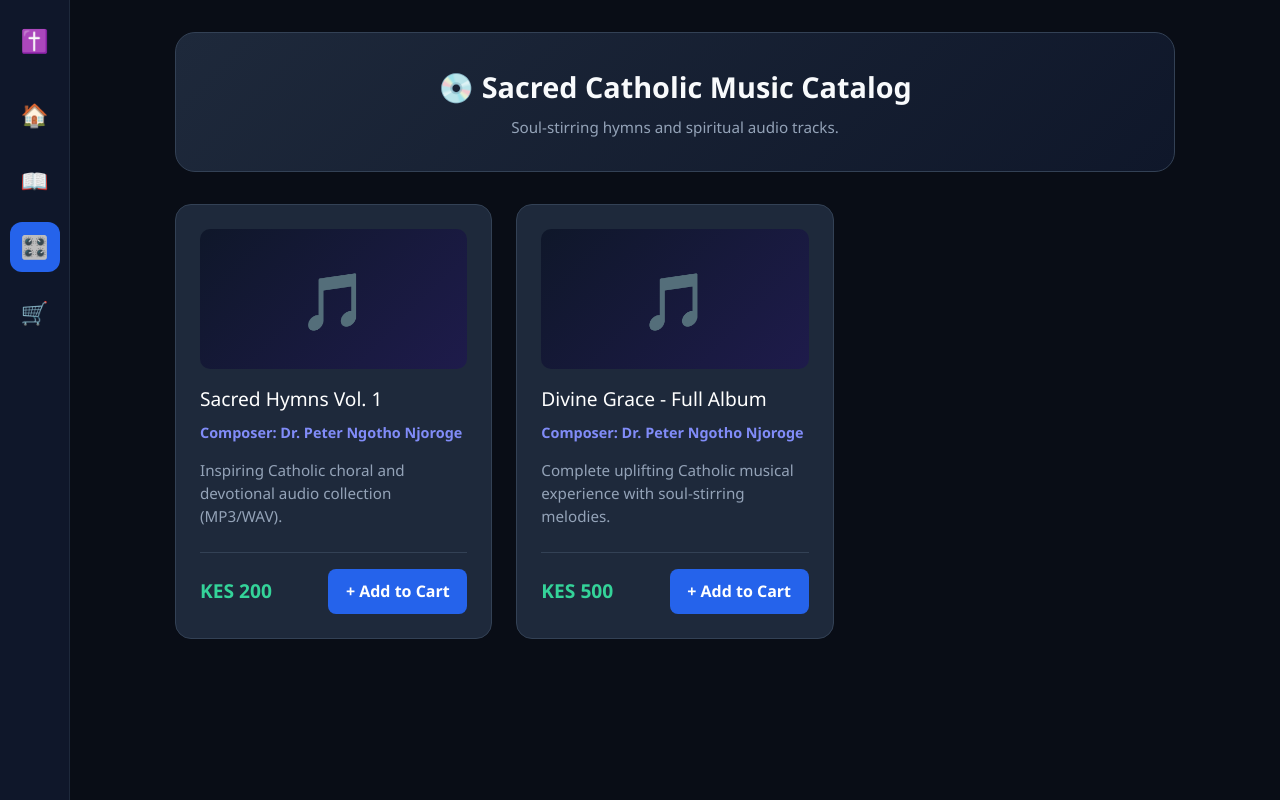
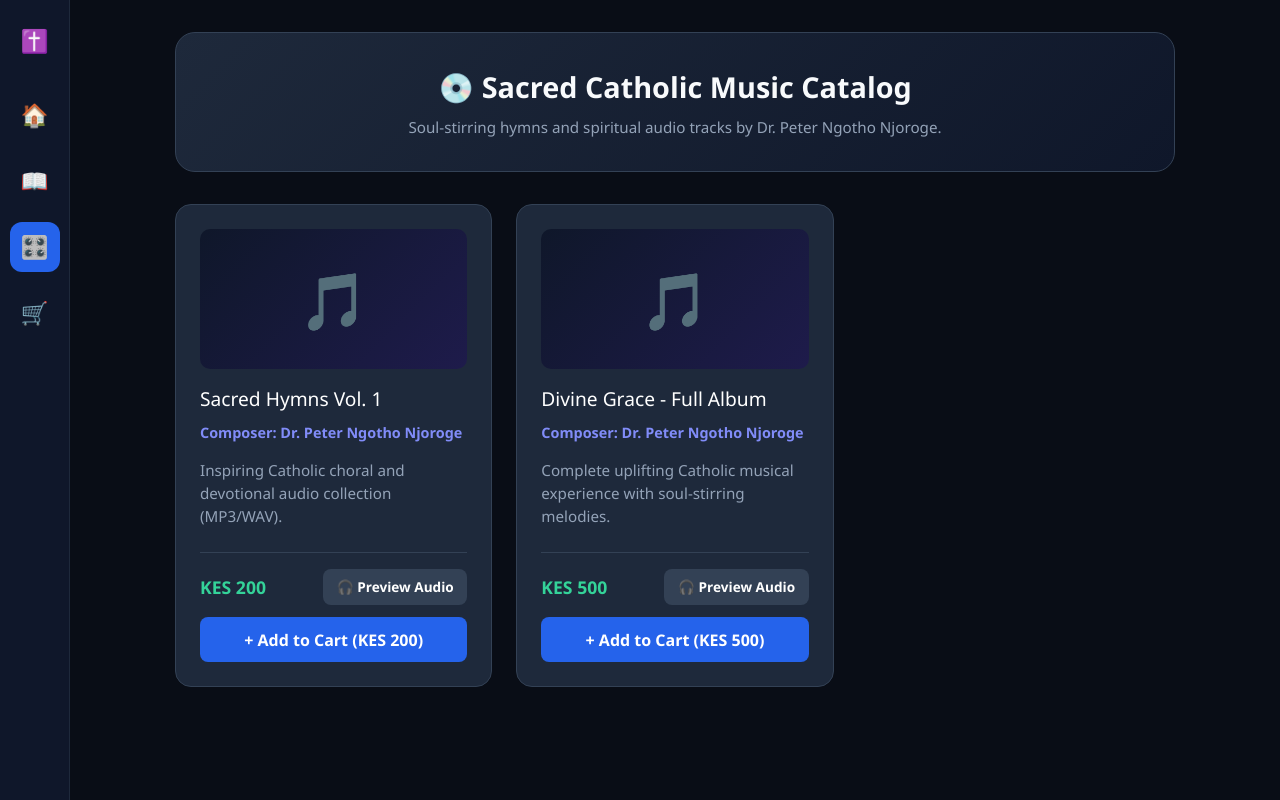
Before and after one commit to mmaxwel1348-coder/luminous-books, a Next.js app: page / in a window 1280 px wide. Both pictures are taken after a click on the button "🎛️". Built offline with nearby package versions, Linux system fonts and the light colour scheme.

Commit message:
Update index.js

```diff
--- a/pages/index.js
+++ b/pages/index.js
@@ -13,9 +13,13 @@ export default function Storefront() {
   const [paymentSuccess, setPaymentSuccess] = useState(false);
   const [mpesaReceiveNumber, setMpesaReceiveNumber] = useState('0712345678');
 
-  // Reader Modal State
+  // Reader Modal State (Books)
   const [selectedBook, setSelectedBook] = useState(null);
   const [isFullBookUnlocked, setIsFullBookUnlocked] = useState(false);
+
+  // Music Player Modal State
+  const [selectedSong, setSelectedSong] = useState(null);
+  const [isFullSongUnlocked, setIsFullSongUnlocked] = useState(false);
 
   const defaultBooks = [
     {
@@ -28,16 +32,32 @@ export default function Storefront() {
     }
   ];
 
-  const musicTracks = [
-    { id: 'm1', title: 'Sacred Hymns Vol. 1', artist: 'Dr. Peter Ngotho Njoroge', price: '200', description: 'Inspiring Catholic choral and devotional audio collection (MP3/WAV).' },
-    { id: 'm2', title: 'Divine Grace - Full Album', artist: 'Dr. Peter Ngotho Njoroge', price: '500', description: 'Complete uplifting Catholic musical experience with soul-stirring melodies.' },
+  const defaultSongs = [
+    {
+      id: 'm1',
+      title: 'Sacred Hymns Vol. 1',
+      artist: 'Dr. Peter Ngotho Njoroge',
+      price: '200',
+      description: 'Inspiring Catholic choral and devotional audio collection (MP3/WAV).',
+      previewAudio: 'https://www.soundhelix.com/examples/mp3/SoundHelix-Song-1.mp3',
+      fullAudio: 'https://www.soundhelix.com/examples/mp3/SoundHelix-Song-1.mp3'
+    },
+    {
+      id: 'm2',
+      title: 'Divine Grace - Full Album',
+      artist: 'Dr. Peter Ngotho Njoroge',
+      price: '500',
+      description: 'Complete uplifting Catholic musical experience with soul-stirring melodies.',
+      previewAudio: 'https://www.soundhelix.com/examples/mp3/SoundHelix-Song-2.mp3',
+      fullAudio: 'https://www.soundhelix.com/examples/mp3/SoundHelix-Song-2.mp3'
+    },
   ];
 
   useEffect(() => {
     try {
       const localBooks = JSON.parse(localStorage.getItem('luminiousbooks_local_catalog') || '[]');
-      const combined = localBooks.length > 0 ? [...localBooks, ...defaultBooks] : defaultBooks;
-      setBooks(combined);
+      const combinedBooks = localBooks.length > 0 ? [...localBooks, ...defaultBooks] : defaultBooks;
+      setBooks(combinedBooks);
 
       const savedPhone = localStorage.getItem('luminiousbooks_mpesa_phone');
       if (savedPhone) {
@@ -71,6 +91,7 @@ export default function Storefront() {
       setPaying(false);
       setPaymentSuccess(true);
       setIsFullBookUnlocked(true);
+      setIsFullSongUnlocked(true);
 
       try {
         const savedSales = localStorage.getItem('luminiousbooks_sales');
@@ -111,7 +132,7 @@ export default function Storefront() {
   } catch (e) {
     localSongs = [];
   }
-  const allSongs = [...localSongs, ...musicTracks];
+  const allSongs = localSongs.length > 0 ? [...localSongs, ...defaultSongs] : defaultSongs;
 
   return (
     <div style={{ display: 'flex', flexDirection: 'column', minHeight: '100vh', width: '100vw', backgroundColor: '#090d16', color: '#f8fafc', fontFamily: 'Segoe UI, sans-serif', margin: 0, padding: 0, overflowX: 'hidden', boxSizing: 'border-box' }}>
@@ -121,9 +142,7 @@ export default function Storefront() {
       </Head>
 
       <style jsx global>{`
-        *, *::before, *::after {
-          box-sizing: border-box;
-        }
+        *, *::before, *::after { box-sizing: border-box; }
         html, body {
           margin: 0 !important;
           padding: 0 !important;
@@ -145,15 +164,15 @@ export default function Storefront() {
       `}</style>
 
       {/* Mobile Top Header */}
-      <header className="mobile-header" style={{ position: 'sticky', top: 0, zIndex: 100, backgroundColor: '#0f172a', borderBottom: '1px solid #1e293b', padding: '0.75rem 1rem', justifyContent: 'space-between', alignItems: 'center', boxSizing: 'border-box' }}>
+      <header className="mobile-header" style={{ position: 'sticky', top: 0, zIndex: 100, backgroundColor: '#0f172a', borderBottom: '1px solid #1e293b', padding: '0.75rem 1rem', justifyContent: 'space-between', alignItems: 'center' }}>
         <div style={{ display: 'flex', alignItems: 'center', gap: '8px', fontWeight: 'bold', fontSize: '1.1rem', color: '#38bdf8' }}>
           <span>✝️</span> Dr. Ngotho
         </div>
         <div style={{ display: 'flex', gap: '6px' }}>
-          <button onClick={() => setActiveCategory('home')} style={{ padding: '0.5rem 0.65rem', borderRadius: '8px', border: 'none', backgroundColor: activeCategory === 'home' ? '#2563eb' : '#1e293b', color: '#fff', fontSize: '0.95rem', cursor: 'pointer' }}>🏠</button>
-          <button onClick={() => setActiveCategory('books')} style={{ padding: '0.5rem 0.65rem', borderRadius: '8px', border: 'none', backgroundColor: activeCategory === 'books' ? '#2563eb' : '#1e293b', color: '#fff', fontSize: '0.95rem', cursor: 'pointer' }}>📖</button>
-          <button onClick={() => setActiveCategory('music')} style={{ padding: '0.5rem 0.65rem', borderRadius: '8px', border: 'none', backgroundColor: activeCategory === 'music' ? '#2563eb' : '#1e293b', color: '#fff', fontSize: '0.95rem', cursor: 'pointer' }}>🎛️</button>
-          <button onClick={() => setActiveCategory('cart')} style={{ padding: '0.5rem 0.65rem', borderRadius: '8px', border: 'none', backgroundColor: activeCategory === 'cart' ? '#2563eb' : '#1e293b', color: '#fff', fontSize: '0.95rem', cursor: 'pointer', position: 'relative' }}>
+          <button onClick={() => setActiveCategory('home')} style={{ padding: '0.5rem 0.65rem', borderRadius: '8px', border: 'none', backgroundColor: activeCategory === 'home' ? '#2563eb' : '#1e293b', color: '#fff', cursor: 'pointer' }}>🏠</button>
+          <button onClick={() => setActiveCategory('books')} style={{ padding: '0.5rem 0.65rem', borderRadius: '8px', border: 'none', backgroundColor: activeCategory === 'books' ? '#2563eb' : '#1e293b', color: '#fff', cursor: 'pointer' }}>📖</button>
+          <button onClick={() => setActiveCategory('music')} style={{ padding: '0.5rem 0.65rem', borderRadius: '8px', border: 'none', backgroundColor: activeCategory === 'music' ? '#2563eb' : '#1e293b', color: '#fff', cursor: 'pointer' }}>🎛️</button>
+          <button onClick={() => setActiveCategory('cart')} style={{ padding: '0.5rem 0.65rem', borderRadius: '8px', border: 'none', backgroundColor: activeCategory === 'cart' ? '#2563eb' : '#1e293b', color: '#fff', cursor: 'pointer', position: 'relative' }}>
             🛒
             {cart.length > 0 && <span style={{ position: 'absolute', top: '2px', right: '2px', backgroundColor: '#ef4444', color: 'white', borderRadius: '50%', padding: '1px 5px', fontSize: '0.65rem', fontWeight: 'bold' }}>{cart.length}</span>}
           </button>
@@ -161,7 +180,7 @@ export default function Storefront() {
       </header>
 
       {/* Desktop Sidebar */}
-      <aside className="desktop-sidebar" style={{ width: '70px', backgroundColor: '#0f172a', borderRight: '1px solid #1e293b', padding: '1.5rem 0', flexDirection: 'column', alignItems: 'center', gap: '1rem', flexShrink: 0, position: 'fixed', top: 0, left: 0, bottom: 0, height: '100vh', zIndex: 100, boxSizing: 'border-box' }}>
+      <aside className="desktop-sidebar" style={{ width: '70px', backgroundColor: '#0f172a', borderRight: '1px solid #1e293b', padding: '1.5rem 0', flexDirection: 'column', alignItems: 'center', gap: '1rem', flexShrink: 0, position: 'fixed', top: 0, left: 0, bottom: 0, height: '100vh', zIndex: 100 }}>
         <div style={{ fontSize: '1.4rem', marginBottom: '1rem' }}>✝️</div>
         <button title="Home & About Author" onClick={() => setActiveCategory('home')} style={{ display: 'flex', alignItems: 'center', justifyContent: 'center', width: '50px', height: '50px', borderRadius: '12px', border: 'none', backgroundColor: activeCategory === 'home' ? '#2563eb' : 'transparent', color: '#fff', fontSize: '1.4rem', cursor: 'pointer' }}>🏠</button>
         <button title="Catholic Books Store" onClick={() => setActiveCategory('books')} style={{ display: 'flex', alignItems: 'center', justifyContent: 'center', width: '50px', height: '50px', borderRadius: '12px', border: 'none', backgroundColor: activeCategory === 'books' ? '#2563eb' : 'transparent', color: '#fff', fontSize: '1.4rem', cursor: 'pointer' }}>📖</button>
@@ -173,12 +192,12 @@ export default function Storefront() {
       </aside>
 
       {/* Main Content */}
-      <main className="main-content" style={{ flex: 1, boxSizing: 'border-box', minWidth: 0, paddingBottom: '6rem' }}>
+      <main className="main-content" style={{ flex: 1, paddingBottom: '6rem' }}>
 
         {/* HOME VIEW */}
         {activeCategory === 'home' && (
           <div style={{ maxWidth: '900px', margin: '0 auto' }}>
-            <div style={{ background: 'linear-gradient(135deg, #1e293b, #0f172a, #1e1b4b)', border: '1px solid #334155', borderRadius: '24px', padding: '3.5rem 2rem', textAlign: 'center', marginBottom: '2.5rem', boxShadow: '0 20px 25px -5px rgba(0, 0, 0, 0.3)' }}>
+            <div style={{ background: 'linear-gradient(135deg, #1e293b, #0f172a, #1e1b4b)', border: '1px solid #334155', borderRadius: '24px', padding: '3.5rem 2rem', textAlign: 'center', marginBottom: '2.5rem' }}>
               <span style={{ fontSize: '4rem' }}>🕊️</span>
               <h1 style={{ fontSize: '2.8rem', margin: '1rem 0 0.5rem 0', fontWeight: '800', color: '#fff' }}>Luminous Ministries & Bookstore</h1>
               <p style={{ color: '#38bdf8', fontSize: '1.3rem', fontWeight: '600', margin: 0 }}>Extraordinary Catholic Literature & Sacred Compositions by Dr. Peter Ngotho Njoroge</p>
@@ -253,7 +272,7 @@ export default function Storefront() {
           <div style={{ maxWidth: '1000px', margin: '0 auto' }}>
             <div style={{ background: 'linear-gradient(135deg, #1e293b, #0f172a)', border: '1px solid #334155', borderRadius: '20px', padding: '2rem 1.25rem', marginBottom: '2rem', textAlign: 'center' }}>
               <h2 style={{ fontSize: '1.8rem', margin: '0 0 0.5rem 0', fontWeight: '800' }}>💿 Sacred Catholic Music Catalog</h2>
-              <p style={{ color: '#94a3b8', fontSize: '0.95rem', marginBottom: 0 }}>Soul-stirring hymns and spiritual audio tracks.</p>
+              <p style={{ color: '#94a3b8', fontSize: '0.95rem', marginBottom: 0 }}>Soul-stirring hymns and spiritual audio tracks by Dr. Peter Ngotho Njoroge.</p>
             </div>
 
             <div style={{ display: 'grid', gridTemplateColumns: 'repeat(auto-fill, minmax(260px, 1fr))', gap: '1.5rem' }}>
@@ -265,10 +284,22 @@ export default function Storefront() {
                     <p style={{ color: '#818cf8', margin: '0 0 1rem 0', fontSize: '0.9rem', fontWeight: '600' }}>Composer: {track.artist || 'Dr. Peter Ngotho Njoroge'}</p>
                     <p style={{ color: '#94a3b8', fontSize: '0.95rem', lineHeight: '1.5' }}>{track.description}</p>
                   </div>
-                  <div style={{ marginTop: '1.5rem', display: 'flex', justifyContent: 'space-between', alignItems: 'center', paddingTop: '1rem', borderTop: '1px solid #334155' }}>
-                    <span style={{ fontSize: '1.2rem', fontWeight: 'bold', color: '#34d399' }}>KES {track.price}</span>
-                    <button onClick={() => addToCart(track)} style={{ backgroundColor: '#2563eb', color: '#fff', padding: '0.65rem 1.1rem', border: 'none', borderRadius: '8px', cursor: 'pointer', fontWeight: 'bold' }}>
-                      + Add to Cart
+
+                  <div style={{ marginTop: '1.5rem', display: 'flex', flexDirection: 'column', gap: '0.75rem', paddingTop: '1rem', borderTop: '1px solid #334155' }}>
+                    <div style={{ display: 'flex', justifyContent: 'space-between', alignItems: 'center' }}>
+                      <span style={{ fontSize: '1.1rem', fontWeight: 'bold', color: '#34d399' }}>KES {track.price}</span>
+                      <button
+                        onClick={() => setSelectedSong(track)}
+                        style={{ backgroundColor: '#334155', color: '#fff', padding: '0.5rem 0.85rem', border: 'none', borderRadius: '8px', cursor: 'pointer', fontSize: '0.85rem', fontWeight: '600' }}
+                      >
+                        🎧 Preview Audio
+                      </button>
+                    </div>
+                    <button
+                      onClick={() => addToCart(track)}
+                      style={{ backgroundColor: '#2563eb', color: '#fff', padding: '0.65rem 1rem', border: 'none', borderRadius: '8px', cursor: 'pointer', fontWeight: 'bold', width: '100%' }}
+                    >
+                      + Add to Cart (KES {track.price})
                     </button>
                   </div>
                 </div>
@@ -312,8 +343,7 @@ export default function Storefront() {
       {/* BOOK READER MODAL */}
       {selectedBook && (
         <div style={{ position: 'fixed', inset: 0, backgroundColor: 'rgba(0,0,0,0.85)', display: 'flex', alignItems: 'center', justifyContent: 'center', zIndex: 1100, backdropFilter: 'blur(5px)', padding: '1rem' }}>
-          <div style={{ backgroundColor: '#1e293b', border: '1px solid #475569', borderRadius: '20px', padding: '2rem', width: '100%', maxWidth: '650px', maxHeight: '90vh', display: 'flex', flexDirection: 'column', boxSizing: 'border-box' }}>
-
+          <div style={{ backgroundColor: '#1e293b', border: '1px solid #475569', borderRadius: '20px', padding: '2rem', width: '100%', maxWidth: '650px', maxHeight: '90vh', display: 'flex', flexDirection: 'column' }}>
             <div style={{ display: 'flex', justifyContent: 'space-between', alignItems: 'center', marginBottom: '1rem', borderBottom: '1px solid #334155', paddingBottom: '0.75rem' }}>
               <div>
                 <span style={{ fontSize: '0.75rem', color: '#38bdf8', textTransform: 'uppercase', letterSpacing: '1px', fontWeight: 'bold' }}>
@@ -356,11 +386,67 @@ export default function Storefront() {
               )}
             </div>
 
-            <button
-              onClick={() => setSelectedBook(null)}
-              style={{ padding: '0.75rem', backgroundColor: '#334155', color: '#fff', border: 'none', borderRadius: '8px', fontWeight: 'bold', cursor: 'pointer' }}
-            >
+            <button onClick={() => setSelectedBook(null)} style={{ padding: '0.75rem', backgroundColor: '#334155', color: '#fff', border: 'none', borderRadius: '8px', fontWeight: 'bold', cursor: 'pointer' }}>
               Close Reader
+            </button>
+          </div>
+        </div>
+      )}
+
+      {/* MUSIC PLAYER / PREVIEW MODAL */}
+      {selectedSong && (
+        <div style={{ position: 'fixed', inset: 0, backgroundColor: 'rgba(0,0,0,0.85)', display: 'flex', alignItems: 'center', justifyContent: 'center', zIndex: 1100, backdropFilter: 'blur(5px)', padding: '1rem' }}>
+          <div style={{ backgroundColor: '#1e293b', border: '1px solid #475569', borderRadius: '20px', padding: '2rem', width: '100%', maxWidth: '500px', display: 'flex', flexDirection: 'column' }}>
+            <div style={{ display: 'flex', justifyContent: 'space-between', alignItems: 'center', marginBottom: '1rem', borderBottom: '1px solid #334155', paddingBottom: '0.75rem' }}>
+              <div>
+                <span style={{ fontSize: '0.75rem', color: '#38bdf8', textTransform: 'uppercase', letterSpacing: '1px', fontWeight: 'bold' }}>
+                  {isFullSongUnlocked ? '🔓 Full Audio Unlocked' : '🎧 Audio Preview'}
+                </span>
+                <h3 style={{ margin: '0.2rem 0 0 0', fontSize: '1.3rem', color: '#fff' }}>{selectedSong.title}</h3>
+              </div>
+              <button onClick={() => setSelectedSong(null)} style={{ background: 'none', border: 'none', color: '#94a3b8', fontSize: '1.6rem', cursor: 'pointer' }}>&times;</button>
+            </div>
+
+            <div style={{ marginBottom: '1.5rem' }}>
+              <p style={{ color: '#cbd5e1', fontSize: '0.95rem', marginBottom: '1rem' }}>{selectedSong.description}</p>
+
+              {!isFullSongUnlocked ? (
+                <div>
+                  <div style={{ backgroundColor: '#0f172a', padding: '1rem', borderRadius: '12px', border: '1px solid #334155', marginBottom: '1rem', textAlign: 'center' }}>
+                    <p style={{ color: '#94a3b8', fontSize: '0.85rem', marginBottom: '0.5rem' }}>Sample Preview (30s):</p>
+                    <audio controls style={{ width: '100%' }}>
+                      <source src={selectedSong.previewAudio || 'https://www.soundhelix.com/examples/mp3/SoundHelix-Song-1.mp3'} type="audio/mpeg" />
+                      Your browser does not support the audio element.
+                    </audio>
+                  </div>
+
+                  <div style={{ textAlign: 'center', padding: '1.25rem', background: 'linear-gradient(135deg, #0f172a, #1e1b4b)', borderRadius: '12px', border: '1px dashed #38bdf8' }}>
+                    <p style={{ color: '#cbd5e1', margin: '0 0 1rem 0', fontSize: '0.9rem' }}>Want full streaming & downloadable MP3/WAV access?</p>
+                    <button
+                      onClick={() => {
+                        setSelectedSong(null);
+                        addToCart(selectedSong);
+                        setCheckoutOpen(true);
+                      }}
+                      style={{ backgroundColor: '#059669', color: '#fff', border: 'none', padding: '0.75rem 1.5rem', borderRadius: '10px', fontWeight: 'bold', fontSize: '0.95rem', cursor: 'pointer' }}
+                    >
+                      Buy Full Track for KES {selectedSong.price} 💳
+                    </button>
+                  </div>
+                </div>
+              ) : (
+                <div style={{ backgroundColor: '#0f172a', padding: '1.5rem', borderRadius: '12px', border: '1px solid #34d399', textAlign: 'center' }}>
+                  <p style={{ color: '#34d399', fontWeight: 'bold', margin: '0 0 1rem 0' }}>✅ Purchase Confirmed! Stream or Download Below:</p>
+                  <audio controls style={{ width: '100%', marginBottom: '1rem' }}>
+                    <source src={selectedSong.fullAudio || selectedSong.previewAudio} type="audio/mpeg" />
+                    Your browser does not support the audio element.
+                  </audio>
+                </div>
+              )}
+            </div>
+
+            <button onClick={() => setSelectedSong(null)} style={{ padding: '0.75rem', backgroundColor: '#334155', color: '#fff', border: 'none', borderRadius: '8px', fontWeight: 'bold', cursor: 'pointer' }}>
+              Close Player
             </button>
           </div>
         </div>
@@ -384,7 +470,7 @@ export default function Storefront() {
       {/* M-Pesa Checkout Modal */}
       {checkoutOpen && (
         <div style={{ position: 'fixed', inset: 0, backgroundColor: 'rgba(0,0,0,0.8)', display: 'flex', alignItems: 'center', justifyContent: 'center', zIndex: 1200, backdropFilter: 'blur(5px)', padding: '1rem' }}>
-          <div style={{ backgroundColor: '#1e293b', border: '1px solid #475569', borderRadius: '20px', padding: '1.75rem', width: '100%', maxWidth: '420px', boxSizing: 'border-box' }}>
+          <div style={{ backgroundColor: '#1e293b', border: '1px solid #475569', borderRadius: '20px', padding: '1.75rem', width: '100%', maxWidth: '420px' }}>
             {!paymentSuccess ? (
               <div>
                 <div style={{ display: 'flex', justifyContent: 'space-between', alignItems: 'center', marginBottom: '1.25rem' }}>
@@ -409,7 +495,7 @@ export default function Storefront() {
                     placeholder="0712345678"
                     value={phoneNumber}
                     onChange={(e) => setPhoneNumber(e.target.value)}
-                    style={{ width: '100%', padding: '0.75rem', borderRadius: '8px', border: '1px solid #475569', backgroundColor: '#0f172a', color: '#fff', fontSize: '1rem', marginBottom: '1.25rem', boxSizing: 'border-box' }}
+                    style={{ width: '100%', padding: '0.75rem', borderRadius: '8px', border: '1px solid #475569', backgroundColor: '#0f172a', color: '#fff', fontSize: '1rem', marginBottom: '1.25rem' }}
                   />
                   <button
                     type="submit"
@@ -424,9 +510,9 @@ export default function Storefront() {
               <div style={{ textAlign: 'center', padding: '1rem 0' }}>
                 <div style={{ fontSize: '3rem', marginBottom: '1rem' }}>🎉</div>
                 <h3 style={{ fontSize: '1.3rem', color: '#34d399', margin: '0 0 0.5rem 0' }}>Order Confirmed!</h3>
-                <p style={{ color: '#94a3b8', marginBottom: '1.25rem' }}>Thank you! Your full book reading access has been unlocked.</p>
+                <p style={{ color: '#94a3b8', marginBottom: '1.25rem' }}>Thank you! Your full book and audio access has been unlocked.</p>
                 <button onClick={closeModal} style={{ padding: '0.75rem 1.5rem', backgroundColor: '#2563eb', color: '#fff', border: 'none', borderRadius: '8px', fontWeight: 'bold', cursor: 'pointer' }}>
-                  Start Reading
+                  Start Listening / Reading
                 </button>
               </div>
             )}
```
